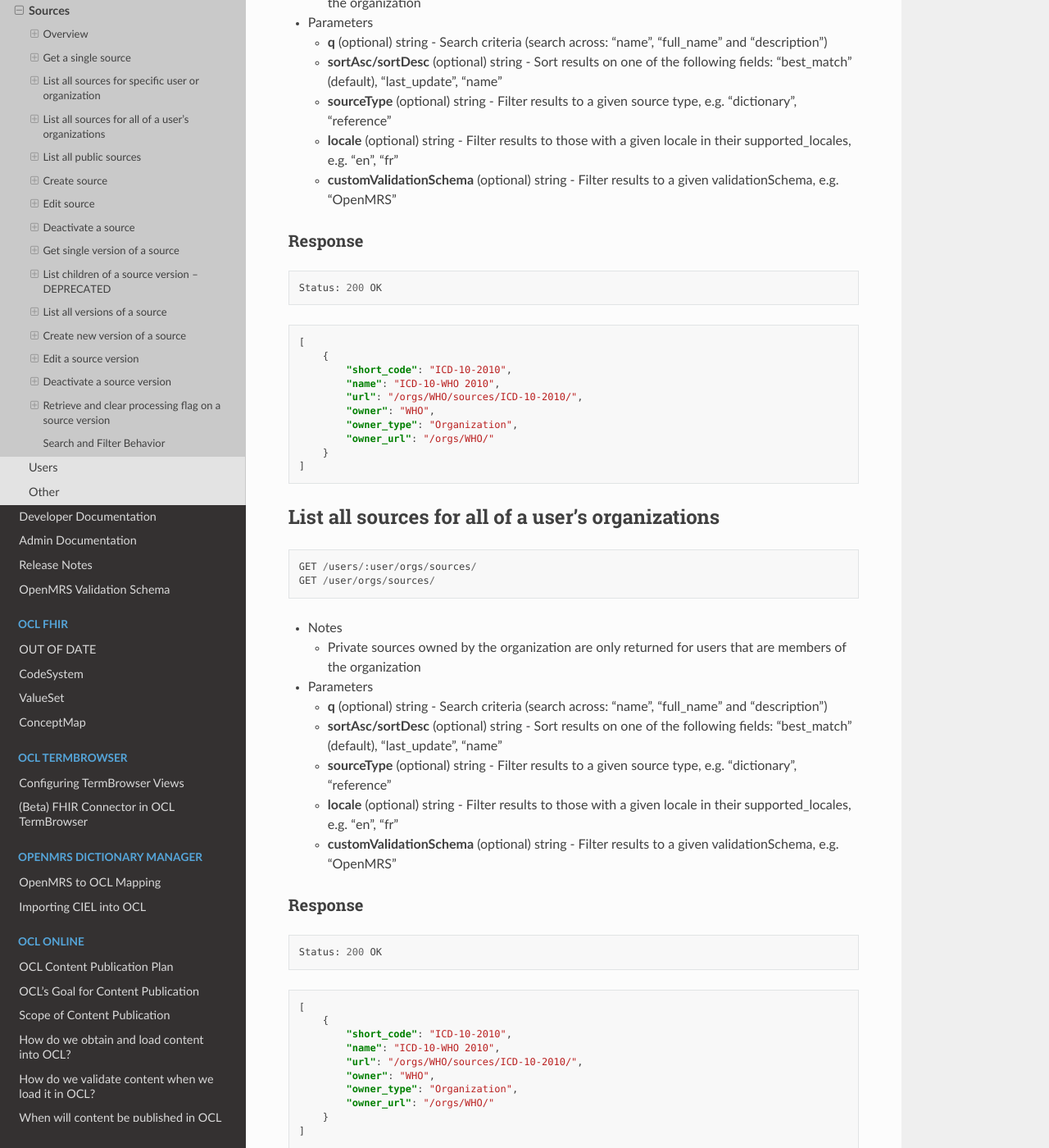
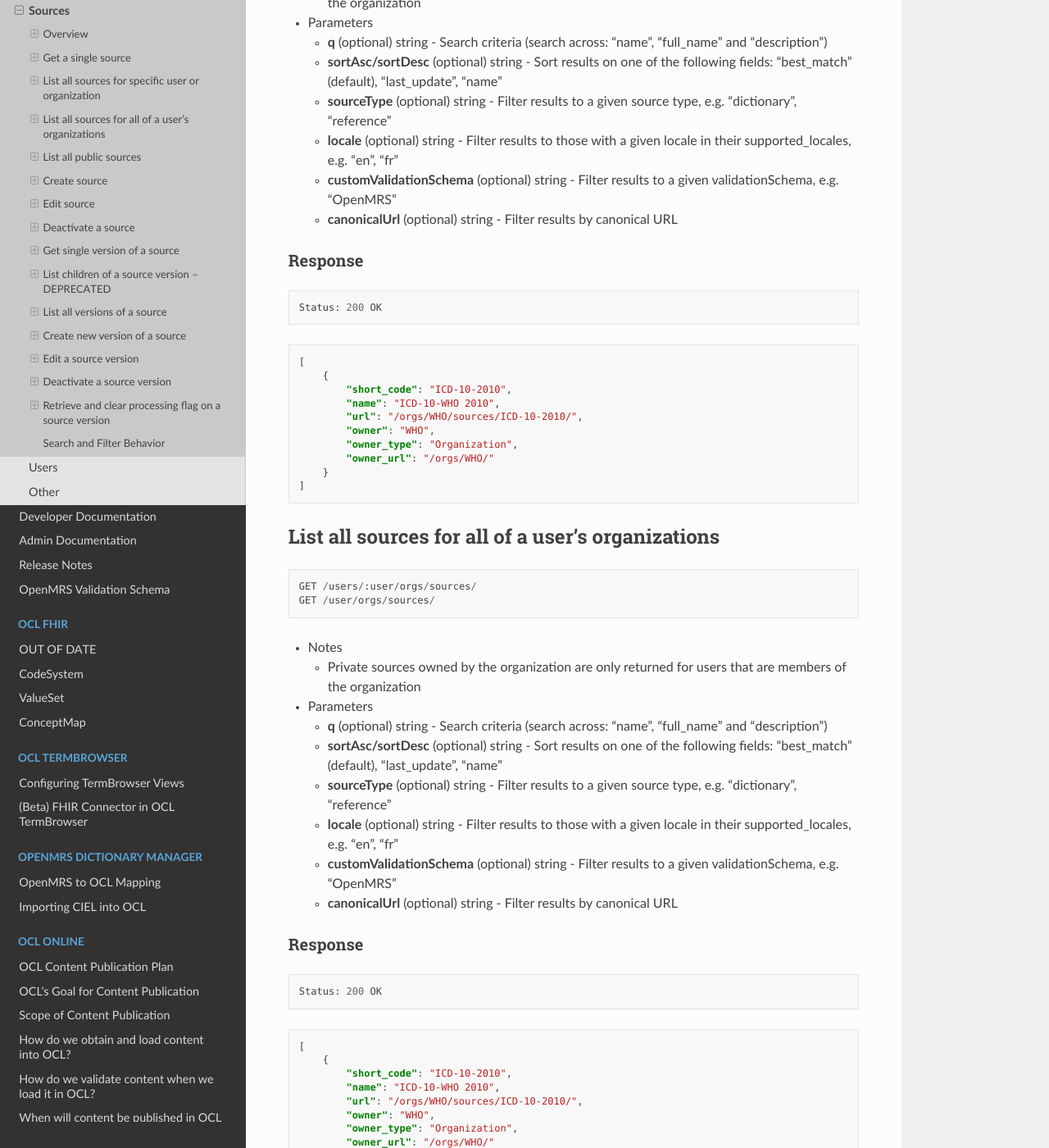
Before and after one commit to OpenConceptLab/ocl-docs, a Sphinx documentation site: the page built from docs/source/oclapi/apireference/sources.md, in a window 1280 px wide and 1400 px high, scrolled down 3635 px. Shown: the whole window at 82% size. Built offline with Sphinx 7.4.7 and the Read the Docs theme 2.0.0, drawn with Linux system fonts in a browser that asks for light colours; some of the changed text lies outside the part shown.

Commit message:
Update sources.md with canonical_url

````diff
--- a/docs/source/oclapi/apireference/sources.md
+++ b/docs/source/oclapi/apireference/sources.md
@@ -116,6 +116,7 @@ GET /user/sources/
     * **sourceType** (optional) string - Filter results to a given source type, e.g. "dictionary", "reference"
     * **locale** (optional) string - Filter results to those with a given locale in their supported_locales, e.g. "en", "fr"
     * **customValidationSchema** (optional) string - Filter results to a given validationSchema, e.g. "OpenMRS"
+    * **canonicalUrl** (optional) string - Filter results by canonical URL
 
 ### Response
 ```
@@ -147,6 +148,7 @@ GET /user/orgs/sources/
     * **sourceType** (optional) string - Filter results to a given source type, e.g. "dictionary", "reference"
     * **locale** (optional) string - Filter results to those with a given locale in their supported_locales, e.g. "en", "fr"
     * **customValidationSchema** (optional) string - Filter results to a given validationSchema, e.g. "OpenMRS"
+    * **canonicalUrl** (optional) string - Filter results by canonical URL
 
 ### Response
 ```
@@ -167,7 +169,6 @@ Status: 200 OK
 
 
 
-
 ## List all public sources
 * Use the `/sources/` endpoint to list or search public sources across users and organizations
 ```
@@ -179,6 +180,7 @@ GET /sources/
     * **sourceType** (optional) string - Filter results to a given source type, e.g. "dictionary", "reference"
     * **locale** (optional) string - Filter results to those with a given locale in their supported_locales, e.g. "en", "fr"
     * **customValidationSchema** (optional) string - Filter results to a given validationSchema, e.g. "OpenMRS"
+    * **canonicalUrl** (optional) string - Filter results by canonical URL
 
 ### Response
 ```
````
